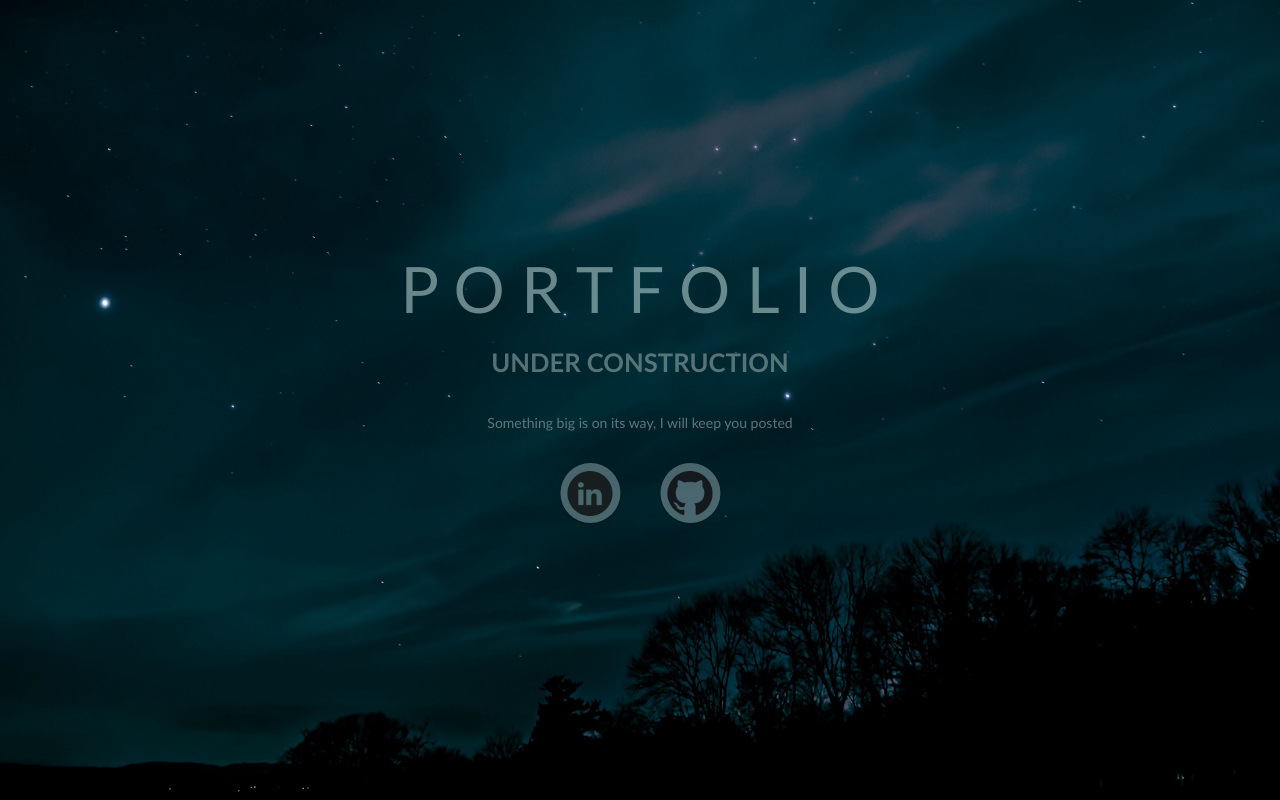
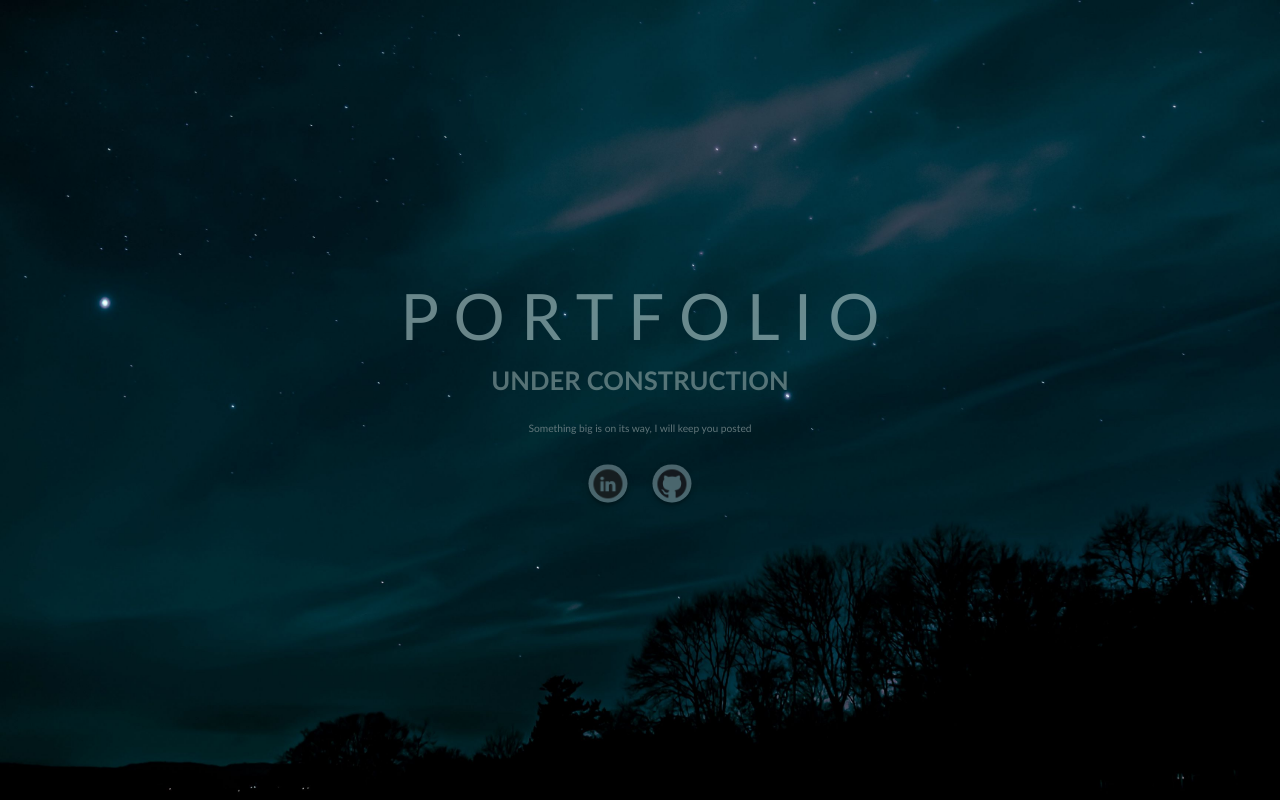
Before and after one commit to muthu-kumaravel/muthu-kumaravel.github.io, an Angular app: page / in a window 1280 px wide. Built offline with nearby package versions, Linux system fonts and the light colour scheme.

Commit message:
UPDATE : Everything from px to vw

```diff
--- a/src/app/app.component.scss
+++ b/src/app/app.component.scss
@@ -16,29 +16,28 @@ h1 {
   line-height: 1;
   padding: 0;
   margin: 0;
-
-//   margin: 50px 0;
   font-size: 5vw;
   color: #bfdada8c;
   font-weight: lighter;
 }
 
 h2 {
-  margin: 25px 0;
+  margin: 1.25vw 0;
   font-size: 2vw;
   color: #94aaaa94;
   font-weight: bolder;
 }
 
 p {
-  margin: 10px 0;
+  font-size: 0.8vw;
+  margin: 0.5vw 0;
   color: #728588d7;
 }
 
 .content {
   display: flex;
-  margin: 0px auto 0px;
-  padding: 0 0px;
+  margin: 0vw auto 0vw;
+  padding: 0 0vw;
   max-width: 100%;
   flex-direction: column;
   align-items: center;
@@ -52,33 +51,33 @@ p {
   display: flex;
   flex-wrap: wrap;
   justify-content: center;
-  margin-top: 0px;
+  margin-top: 0.5vw;
 }
 
 .circle-link {
-  height: 60px;
-  width: 60px;
-  border-radius: 40px;
-  margin: 20px;
+  height: 3vw;
+  width: 3vw;
+  border-radius: 2vw;
+  margin: 1vw;
   background-color: #859fa58e;
-  border: 0px;
+  border: 0vw;
   display: flex;
   justify-content: center;
   align-items: center;
   cursor: pointer;
-  box-shadow: 0 1px 3px rgba(0, 0, 0, 0.12), 0 1px 2px rgba(0, 0, 0, 0.24);
+  box-shadow: 0 0.25vw 0.15vw rgba(0, 0, 0, 0.12), 0 0.25vw 0.5vw rgba(0, 0, 0, 0.24);
   transition: 1s ease-out;
 }
 
 .circle-link:hover {
   transform: translateY(-0.25rem);
-  box-shadow: 0px 3px 15px rgba(0, 0, 0, 0.2);
+  box-shadow: 0vw 0.15vw 0.075vw rgba(0, 0, 0, 0.2);
 }
 
 .social-link {
-  height: 45px;
-  width: 45px;
-  margin: 0px;
+  height: 2.25vw;
+  width: 2.25vw;
+  margin: 0vw;
   display: flex;
   justify-content: center;
   align-items: center;
```
Also changed, not shown: 3 other files (tests, documents, lock files or other folders). Lines whose indentation alone changed are shown as unchanged.
